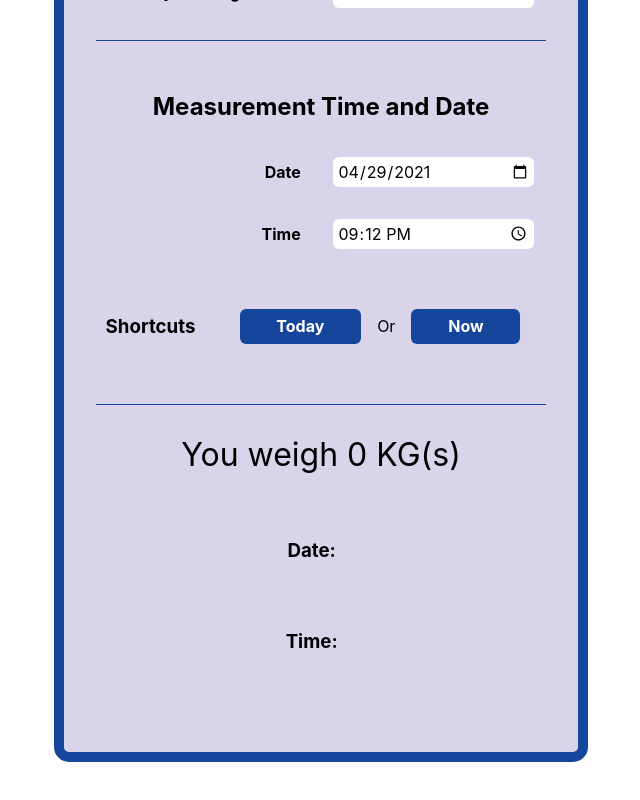
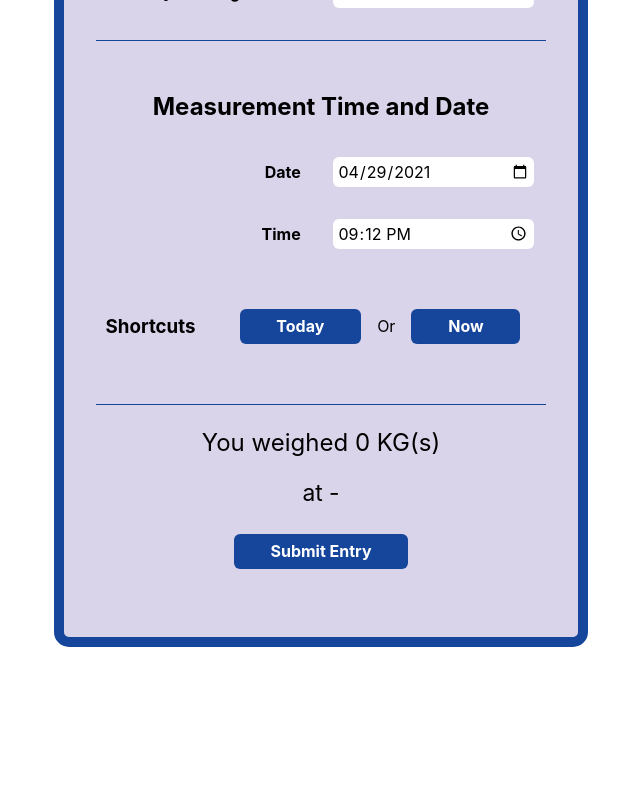
Before and after one commit to aziznal/react_weight_tracker, a React (Create React App) app: page / in a window 1280 px wide. Shown: the part 477-1277 px from the top of the page, without its empty margins (319-959 px from the left). Built offline with nearby package versions, Linux system fonts and the light colour scheme.

Commit message:
Add simple Summary and Submit section

```diff
--- a/db.json
+++ b/db.json
@@ -3,19 +3,21 @@
     {
       "id": 1,
       "weight": 87.5,
+      "unit": "KG",
       "date": "2020-04-28",
-      "time": "16:35",
-      "updatedField": 86.5
+      "time": "16:35"
     },
     {
       "id": 2,
       "weight": 88.5,
+      "unit": "KG",
       "date": "2020-04-29",
       "time": "17:00"
     },
     {
       "id": 3,
       "weight": 88,
+      "unit": "KG",
       "date": "2020-04-30",
       "time": "16:21"
     }
--- a/src/App.js
+++ b/src/App.js
@@ -8,8 +8,7 @@ import Header from "./components/Header";
 import WeightForm from "./components/WeightForm";
 import MetricImperialSwitch from './components/WeightFormComponents/metricImperialSwitch';
 
-import WeightDisplay from './components/WeightDisplay';
-import DateDisplay from './components/DateDisplay';
+import SummarySection from './components/SummarySection';
 
 import BackendService from './BackendService';
 
@@ -22,6 +21,9 @@ const App = () => {
   const [measureDate, setMeasureDate] = useState();
   const [measureTime, setMeasureTime] = useState();
 
+  const onSubmit = async (entry) => {
+    await BackendService.addEntry(entry);
+  }
 
 
   return (
@@ -50,20 +52,13 @@ const App = () => {
       <div className="separator"></div>
 
 
-      {/* ### */}
-      <WeightDisplay
+      < SummarySection
+
         currentUnit={currentUnit}
         weight={weight}
-        measureDate={measureDate}
-        measureTime={measureTime}
-      />
-
-
-      {/* ### */}
-      <DateDisplay
-
         date={measureDate}
         time={measureTime}
+        onEntrySubmit={onSubmit}
 
       />
 
--- a/src/App.scss
+++ b/src/App.scss
@@ -179,11 +179,24 @@ label {
 
 .weight-display {
 
-  margin-block: 1em;
-  width: 100%;
+  margin-block-start: 1em;
+  // width: 100%;
 
-
-  font-size: 2rem;
+  font-size: 1.5rem;
   text-align: center;
 
 }
+
+
+.date-time-display {
+
+  margin-block-start: .3em;
+  margin-block-end: 1em;
+
+  font-size: 1.425em;
+
+  div, h3, span {
+    margin-block-start: 0.3em;
+  }
+
+}
--- a/src/components/DateDisplay.js
+++ b/src/components/DateDisplay.js
@@ -7,26 +7,9 @@ const DateDisplay = ({ date, time }) => {
 
 
     return (
-        <div className="column">
-
-            <div className="row">
-                <h3 style={{ marginRight: "1em" }}>
-                    Date:
-            </h3>
-
-                <span>{date}</span>
-            </div>
-
-            <div className="row">
-                <h3 style={{ marginRight: "1em" }}>
-                    Time:
-            </h3>
-
-                <span>{time}</span>
-
-            </div>
-
-        </div>
+        <span className="row date-time-display">
+            at {date} - {time}
+        </span>
     )
 }
 
--- /dev/null
+++ b/src/components/SubmitWeight.js
@@ -0,0 +1,15 @@
+
+
+const SubmitWeight = ({ onEntrySubmit }) => {
+    return (
+        <div className="row">
+
+            <button className="btn" onClick={onEntrySubmit}>
+                Submit Entry
+            </button>
+
+        </div>
+    )
+}
+
+export default SubmitWeight
--- /dev/null
+++ b/src/components/SummarySection.js
@@ -0,0 +1,51 @@
+
+import WeightDisplay from './WeightDisplay';
+import DateDisplay from './DateDisplay';
+import SubmitWeight from './SubmitWeight';
+
+
+const SummarySection = ({ weight, currentUnit, date, time, onEntrySubmit }) => {
+
+    const constructEntry = () => {
+
+        let newEntry = {
+            "weight": weight,
+            "unit": currentUnit,
+            "date": date,
+            "time": time
+        }
+
+        return newEntry;
+
+    }
+
+    const onEntrySubmitWrapper = async () => {
+
+        let entry = constructEntry();
+
+        await onEntrySubmit(entry);
+
+    }
+
+    return (
+        <div>
+
+            <WeightDisplay
+                currentUnit={currentUnit}
+                weight={weight}
+            />
+
+            <DateDisplay
+                date={date}
+                time={time}
+            />
+
+            <SubmitWeight
+                onEntrySubmit={onEntrySubmitWrapper}
+            />
+
+        </div>
+    )
+}
+
+export default SummarySection
--- a/src/components/WeightDisplay.js
+++ b/src/components/WeightDisplay.js
@@ -3,11 +3,9 @@ import { PropTypes } from 'prop-types';
 
 const WeightDisplay = ({ currentUnit, weight }) => {
     return (
-        <div className="weight-display">
-            <span>
-                You weigh {weight} {currentUnit}(s)
-            </span>
-        </div>
+        <span className="row weight-display">
+            You weighed {weight} {currentUnit}(s)
+        </span>
     )
 }
 
```
